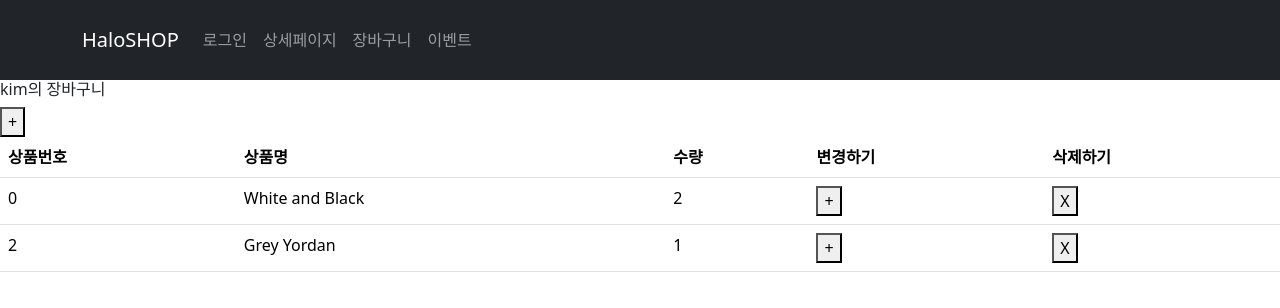
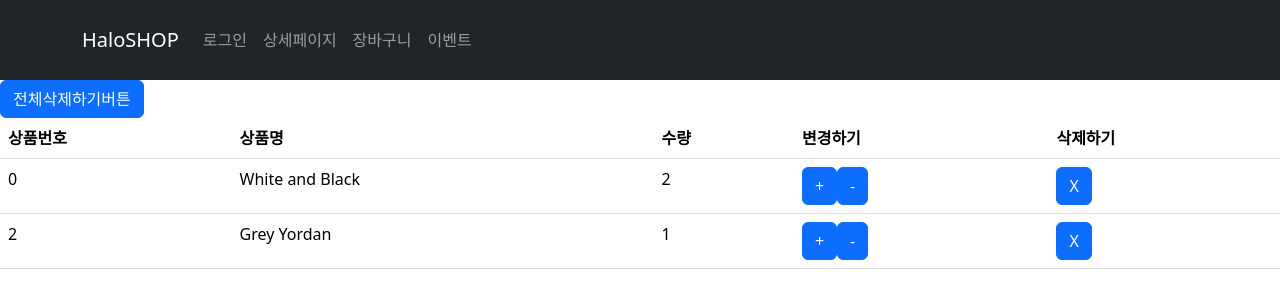
Before and after one commit to jingu0318/shop, a React (Vite) app: page /cart in a window 1280 px wide. Shown: the top 308 px of the page. Built offline with nearby package versions, Linux system fonts and the light colour scheme.

Commit message:
- 버튼, 전체삭제 버튼 추가 및 버튼 디자인

```diff
--- a/src/pages/Cart.jsx
+++ b/src/pages/Cart.jsx
@@ -1,16 +1,17 @@
-import {Table} from 'react-bootstrap';
+import {Table ,Button} from 'react-bootstrap';
 import { useUser, useCart } from './../store copy.jsx';
 
 
 function Cart() {
 
-    const {user, changeName} = useUser();
-    const {cart, addCount, removeItem} = useCart();
+    // const {user, changeName} = useUser();
+    const {cart, addCount, bddCount, removeItem, removeAll} = useCart();
 
     return(
         <div>
-            <h6>{user}의 장바구니</h6>
-            <button onClick={() => changeName()}>+</button>
+            {/* <h6>{user}의 장바구니</h6>
+            <button onClick={() => changeName()}>+</button> */}
+            <Button onClick ={() => removeAll()}>전체삭제하기버튼</Button>
             <Table>
                 <thead>
                     <tr>
@@ -30,10 +31,11 @@ function Cart() {
                                 <td>{a.name}</td>
                                 <td>{a.count}</td>
                                 <td>
-                                    <button onClick={() => addCount(a.id)}>+</button>
+                                    <Button onClick={() => addCount(a.id)}>+</Button>
+                                    <Button onClick={() => bddCount(a.id)}>-</Button>
                                 </td>
                                 <td>
-                                    <button onClick={() => removeItem(a.id)}>X</button>
+                                    <Button onClick={() => removeItem(a.id)}>X</Button>
                                 </td>
                                 </tr>
                             )
--- a/src/store copy.jsx
+++ b/src/store copy.jsx
@@ -19,6 +19,12 @@ export const useCart = create((set) => ({
     )
   })),
 
+  bddCount: (index) => set((state) => ({
+    cart: state.cart.map((a) =>
+      a.id === index ? { ...a, count: a.count - 1 } : a //변경된 부분만 업뎃 후 Object를 반환(객체 spread operator)
+    )
+  })),
+
   addItem: (newItem) => set((state) => ({
     cart: state.cart.some((item) => item.id === newItem.id) //some()함수를 통해 현재 cart 안에 newItem이랑 같은게 있는지 확인
       ? state.cart.map((item) =>
@@ -30,4 +36,6 @@ export const useCart = create((set) => ({
   removeItem:(index) => set((state) => ({
     cart: state.cart.filter((a) => a.id !== index)
   })),
+
+  removeAll:() => set({ cart: [] }),
 }));
```
